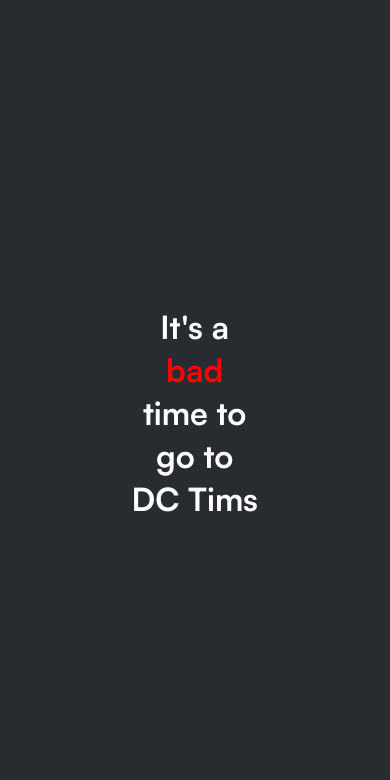
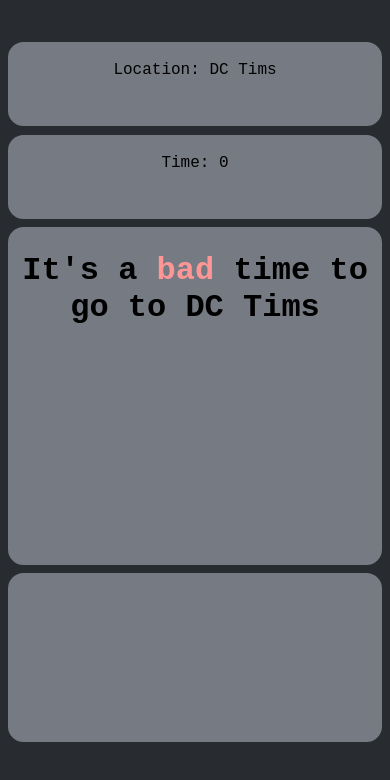
Before and after one commit to ludayu560/optimal-tims, a React (Create React App) app: page / in a window 390 px wide. Shown: the top 780 px of the page. Built offline with nearby package versions, Linux system fonts and the light colour scheme.

Commit message:
added box design for mobile site

```diff
--- a/src/App.scss
+++ b/src/App.scss
@@ -1,27 +1,47 @@
-.App {
-  background-color: #282b30;
-  text-align: center;
+@media screen and (max-width: 320px) {
+
 }
 
-.displayGrid {
-  width: 100vw;
-  height: 100vh;
-  display: grid;
-  column-gap: 1.23vw;
-  row-gap: 1.23vh;
-  grid-template-columns: repeat(9, 10vw);
-  grid-template-rows: repeat(9, 10vh);
+@media screen and (max-width: 1023px) and (min-width: 321px){
+
 }
 
-h1 {
-  grid-column: 4 / 7;
-  grid-row: 4;
-  color: white;
+@media screen and (min-width: 1024){
+
+}
+
+// this code feels ethically incorrect
+html {
+  background-color:#282b30;
+}
+
+.App {
+  padding-top: 3vh;
+  text-align: center;
+
+  header, body, footer {
+    background-color: #767a82;
+    border-radius: 4vmin;
+    box-sizing : border-box;
+    border: 1vmin solid #767a82;
+    margin: 0;
+    margin-top: 1vh;
+  }
+
+  header{
+    height: 10vh;
+  }
+  body {
+    height: 40vh;
+  }
+  footer {
+    height: 20vh;
+  }
 }
 
 span.good{
-  color: green;
+  color: #96FF96;
 }
 span.bad {
-  color: red;
+  color: #FF9696;
 }
--- a/src/App.tsx
+++ b/src/App.tsx
@@ -3,13 +3,24 @@
 
 // get timsStatus
 var timsStatus: string = "bad"
+var currTime: number = 0
 
 function App() {
   return (
     <div className="App">
-      <div className="displayGrid">
+      <header>
+        <p>Location: DC Tims</p>
+      </header>
+      <header>
+        <p>Time: {currTime}</p>
+      </header>
+      <body>
         <h1>It's a <span className={timsStatus}>{timsStatus}</span> time to go to DC Tims</h1>
-      </div>
+      </body>
+      <footer>
+
+      </footer>
+
     </div>
   );
 }
--- a/src/index.scss
+++ b/src/index.scss
@@ -1,7 +1,7 @@
 @import url('satoshi.css');
+
 body {
-  margin: 0;
   -webkit-font-smoothing: antialiased;
   -moz-osx-font-smoothing: grayscale;
-  font-family: 'Satoshi-Variable';
+  font-family: 'Courier New', Courier, monospace;
 }
```
